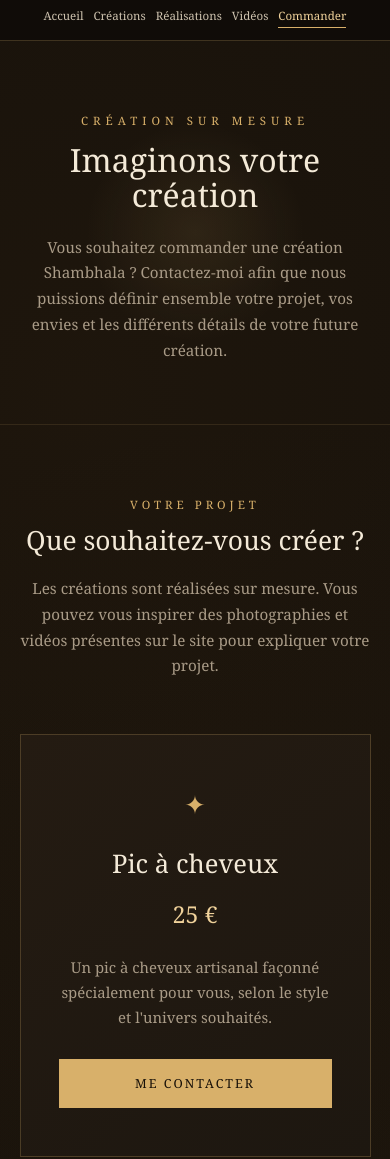
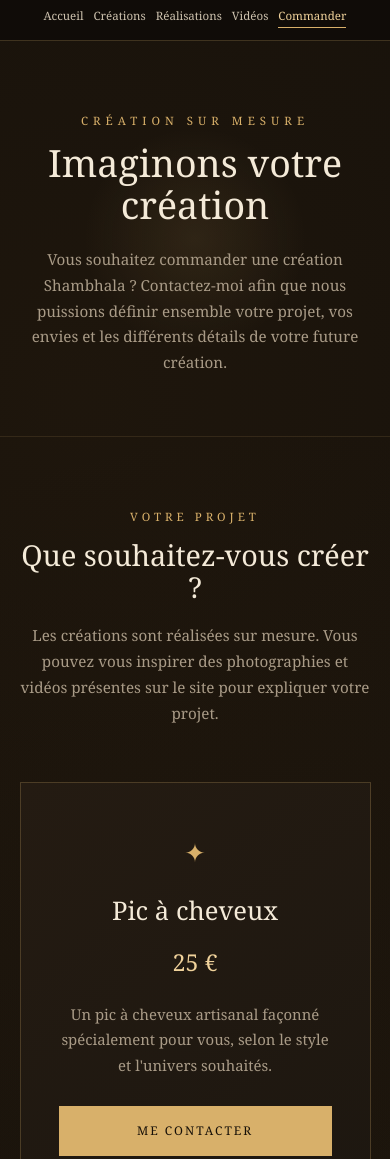
Before and after one commit to teddy85300/shambhala, a plain HTML site: page commande.html in a window 390 px wide. Shown: the part 65-1224 px from the top of the page. Drawn offline with Linux system fonts and the light colour scheme.

Commit message:
Update style.css

```diff
--- a/style.css
+++ b/style.css
@@ -1477,30 +1477,3 @@ footer {
   .contact-direct p {
     font-size: 0.93rem;
   }
-
-  /* Boutons plus adaptés au téléphone */
-  .btn {
-    font-size: 0.78rem;
-    padding: 13px 18px;
-  }
-
-}
-
-
-/* Très petits téléphones */
-@media (max-width: 420px) {
-
-  .hero h1 {
-    font-size: clamp(2.35rem, 13vw, 3.3rem);
-    letter-spacing: 0;
-  }
-
-  .page-hero h1 {
-    font-size: 2rem;
-  }
-
-  .titre-section h2 {
-    font-size: 1.65rem;
-  }
-
-}
```
